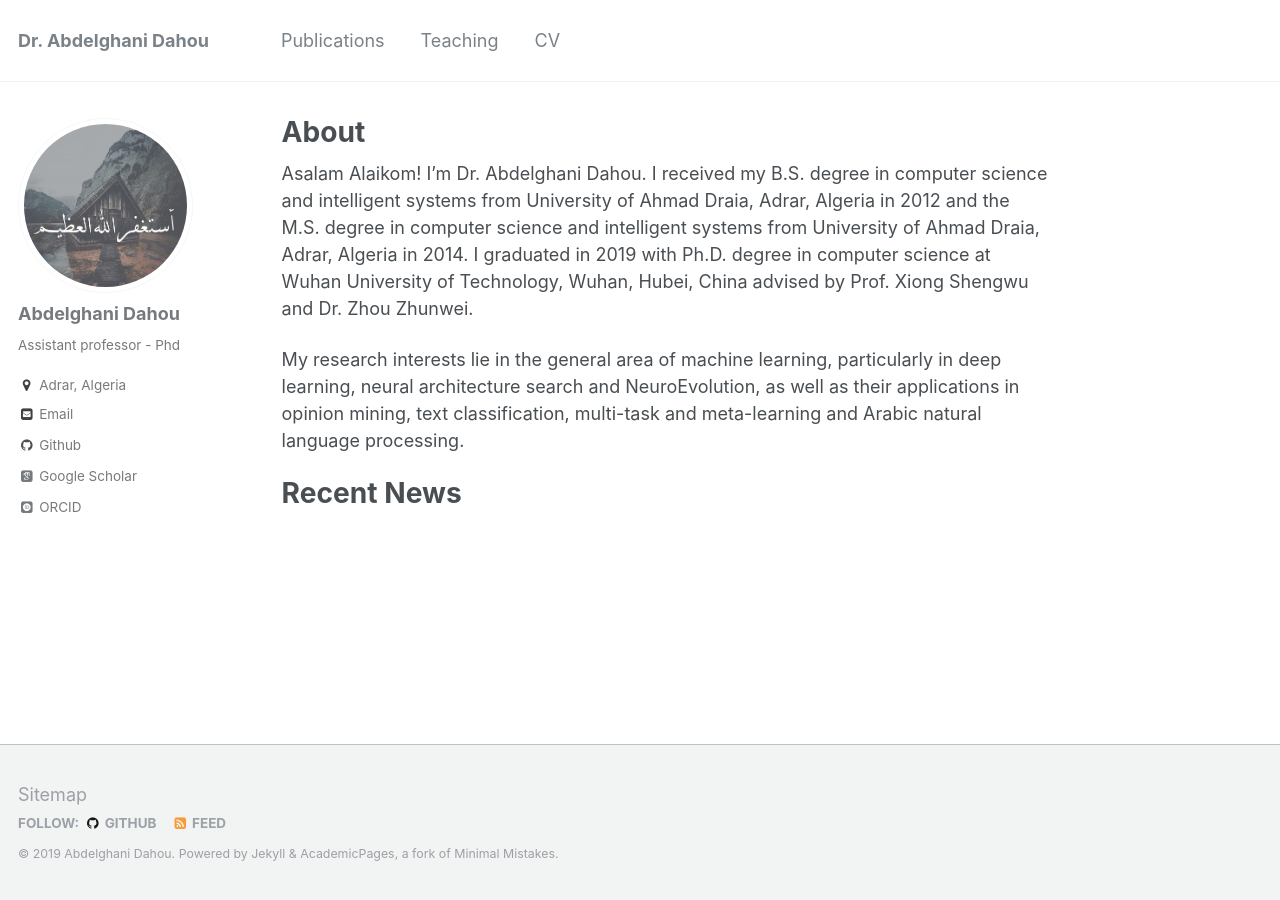
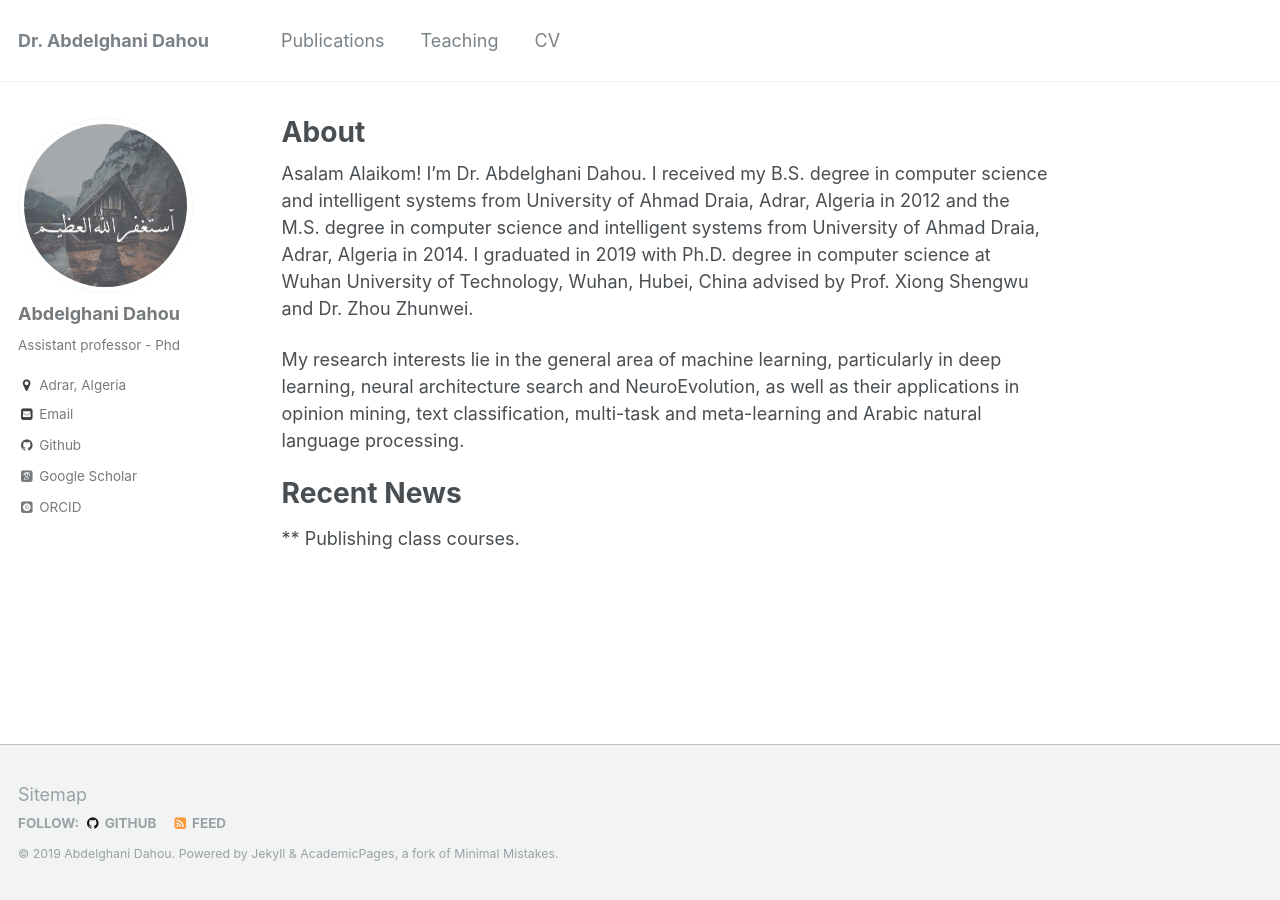
Before and after one commit to dr-dahou-adrar/dr-dahou-adrar.github.io, a Jekyll site: the page built from _pages/about.md, in a window 1280 px wide. Built offline with Jekyll 4.4.1, drawn with Linux system fonts in a browser that asks for light colours; some web fonts are replaced.

Commit message:
Update about.md

```diff
--- a/_pages/about.md
+++ b/_pages/about.md
@@ -15,3 +15,4 @@ My research interests lie in the general area of machine learning, particularly
 
 Recent News
 ======
+** Publishing class courses.
```
